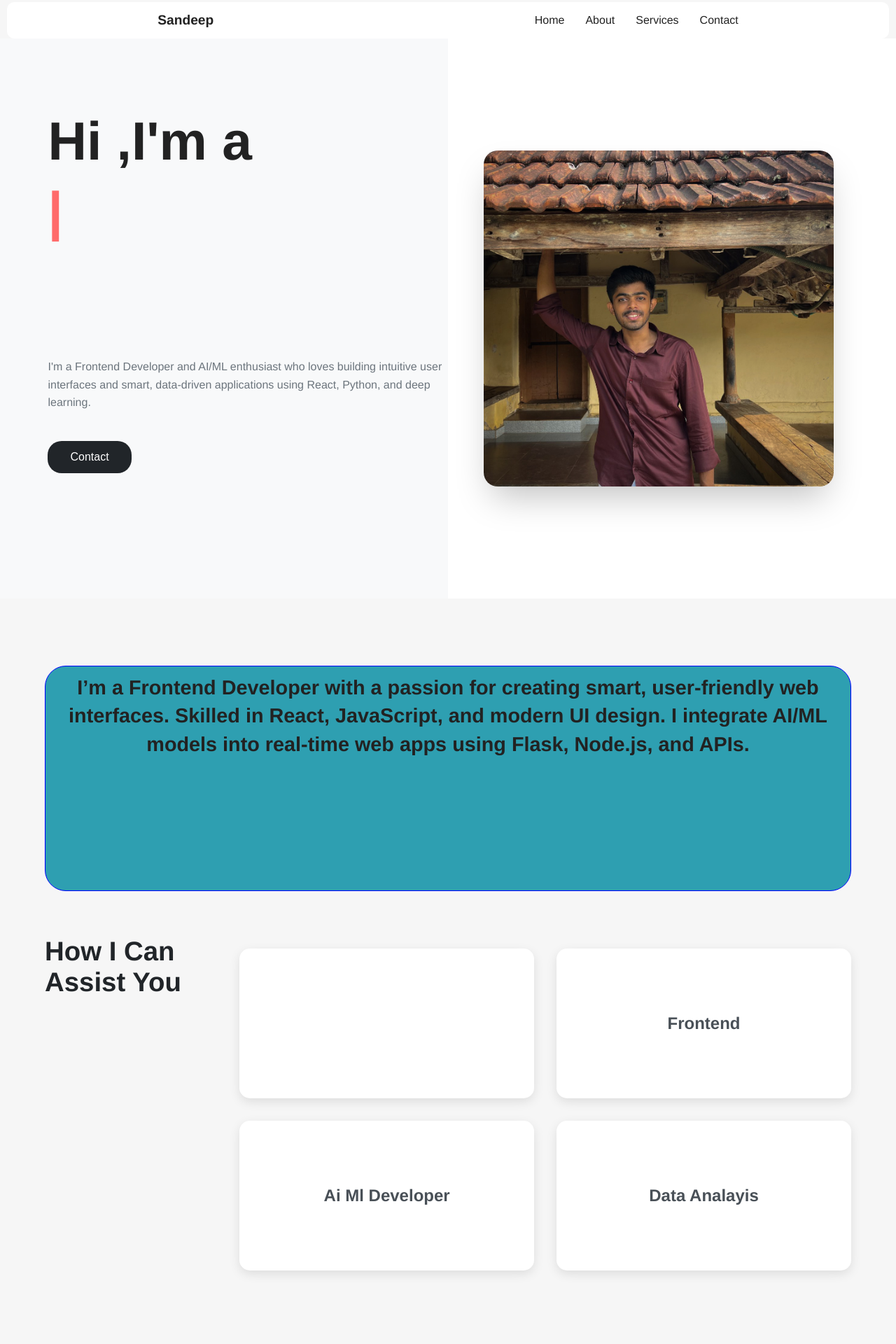
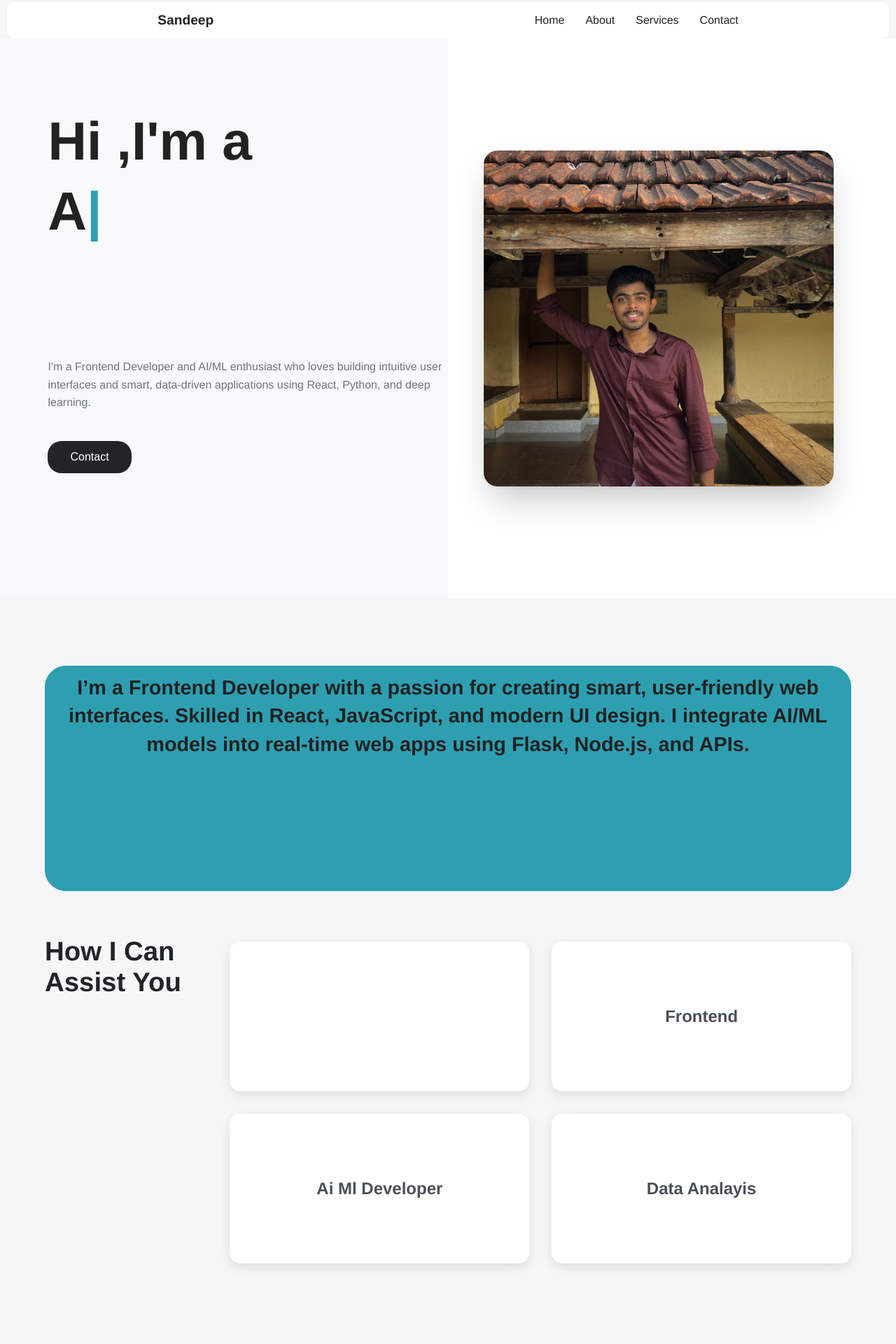
Before and after one commit to SandeepKumar-05/portfolioSandeep, a React (Vite) app: page / in a window 1280 px wide. Shown: the top 1920 px of the page at 70% size. Built offline with nearby package versions, Linux system fonts and the light colour scheme.

Commit message:
Project Section Updated

```diff
--- a/src/components/Hero.jsx
+++ b/src/components/Hero.jsx
@@ -11,8 +11,9 @@ const Hero = () => {
             <Typewriter
                 options={{
                 strings: [
-                    'frontend developer',
-                    'ai-ml developer'
+                    'Frontend Developer',
+                    'AI-ML Developer',
+                    'Data Analytics'
                 ],
                 autoStart: true,
                 loop: true,
--- a/src/styles/AboutSection.css
+++ b/src/styles/AboutSection.css
@@ -1,17 +1,18 @@
 /* About Section - Base Styles */
 .aboutSection {
   padding: 6rem 5%;
-  display: grid;
-  grid-template-columns: 1fr;
+  display: flex;
+  justify-content: space-around;
   gap: 2rem;
   background-color: var(--mainBg);
   font-family: var(--fontStack);
+  flex-direction: column;
 }
 
 .aboutContent {
   max-width: 100%;
   /* margin: 0 auto; */
-  border: 1px solid blue;
+  border: 1px solid #2E9FB1;
   background: #2E9FB1;
   border-radius: 30px;
   padding: 10px 20px 10px 20px;
@@ -36,9 +37,9 @@
 }
 
 .skillHeading {
-  grid-column: 1 / -1;
+  /* grid-column: 1 / -1; */
   text-align: start;
-  width: 30%;
+  width: 28%;
 }
 
 .skillHeading h1 {
@@ -55,7 +56,7 @@
   grid-template-columns: repeat(2, 1fr);
   gap: 2rem;
   position: relative;
-  top: 50px;
+  top: 40px;
   width: 100%;
 }
 
--- a/src/styles/Hero.css
+++ b/src/styles/Hero.css
@@ -45,7 +45,7 @@
 }
 
 .typewriter-cursor {
-  color: #ff6b6b;
+  color: #2E9FB1;
   font-size: clamp(3.5rem, 6vw, 6rem);
 }
 .heroSubDiv{
--- a/src/styles/ProjectSection.css
+++ b/src/styles/ProjectSection.css
@@ -1,7 +1,7 @@
 .projectSection{
     display: flex;
     justify-content: space-around;
-    padding: 0 4%;
+    padding: 6rem 5%;
     font-family: var(--fontStack);
     background: var(--mainBg);
     top: 50px;
```
